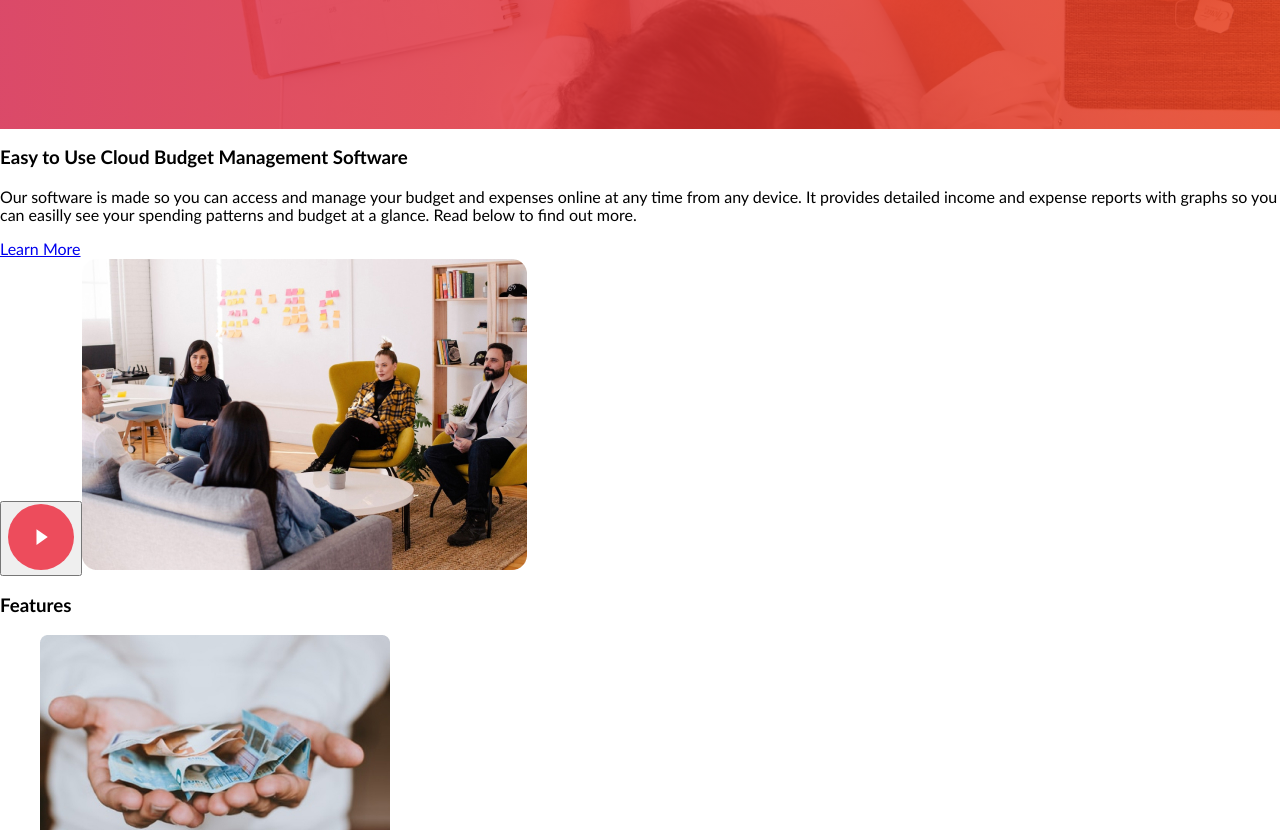
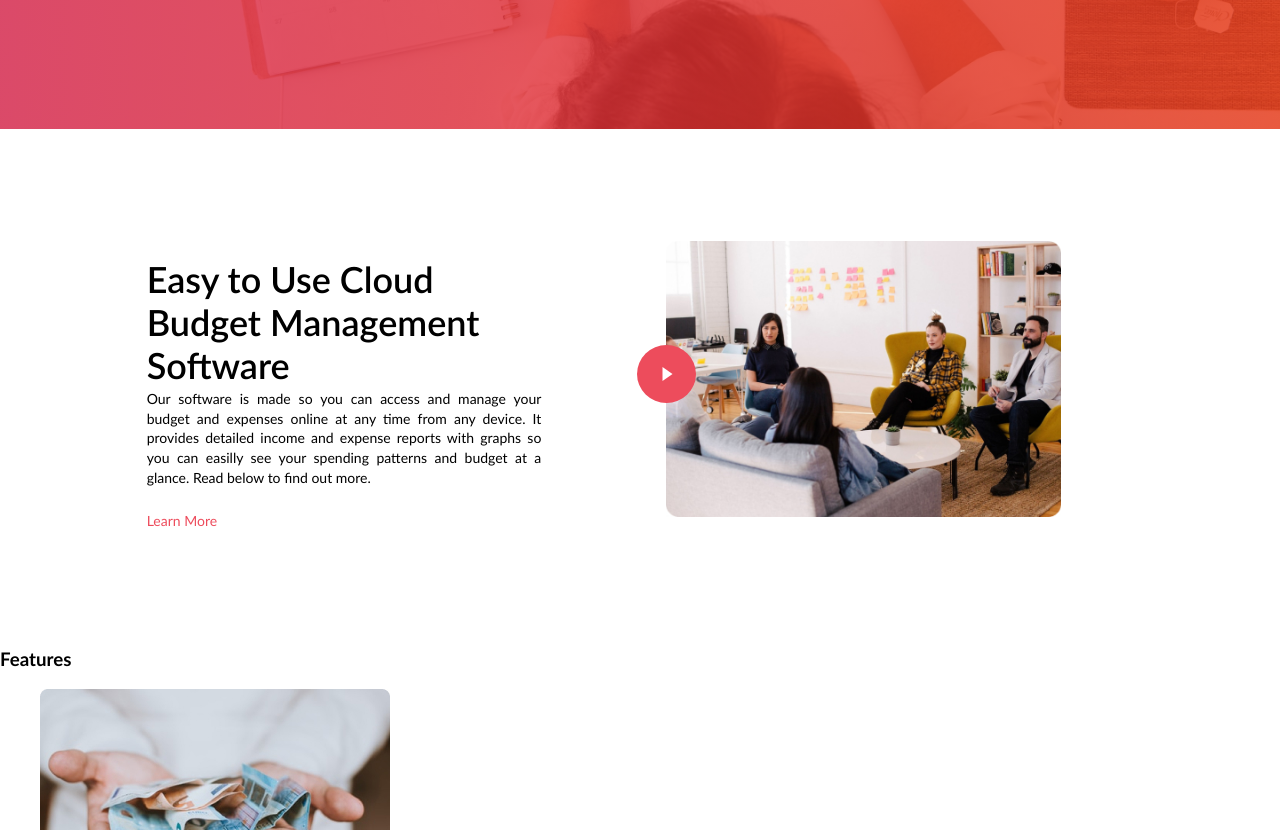
Before and after one commit to nklazuta/cloud-budget-landing-freebie, a React (Create React App) app: page / in a window 1280 px wide. Shown: the part 580-1410 px from the top of the page. Built offline with nearby package versions, Linux system fonts and the light colour scheme.

Commit message:
feat: Добавить стили компоненту VideoSection

```diff
--- a/src/components/VideoSection/VideoSection.js
+++ b/src/components/VideoSection/VideoSection.js
@@ -1,12 +1,12 @@
 import React from "react";
 import play from "../../images/play-button.svg";
-import video from "../../images/video.jpg";
+import "./VideoSection.scss";
 
 function VideoSection() {
   return (
     <section className="video">
       <div className="video__text-block">
-        <h3 className="video__title">
+        <h3 className="video__heading">
           Easy to Use Cloud Budget Management Software
         </h3>
         <p className="video__text">
@@ -32,11 +32,6 @@ function VideoSection() {
             alt="Video playback button"
           />
         </button>
-        <img
-          className="video__video-image"
-          src={video}
-          alt="This must be a video"
-        />
       </div>
     </section>
   );
--- a/src/components/VideoSection/VideoSection.scss
+++ b/src/components/VideoSection/VideoSection.scss
@@ -0,0 +1,69 @@
+@import "../../sass/helpers/variables";
+@import "../../sass/helpers/placeholders";
+
+.video {
+  width: 100%;
+  box-sizing: border-box;
+  display: flex;
+  justify-content: flex-start;
+  padding: 6.6% 11.46%;
+
+  .video__text-block {
+    width: 40%;
+    max-width: 445px;
+    padding: 45px 125px 15px 0;
+
+    .video__heading {
+      @extend %font-semibold;
+      height: 107px;
+      font-size: 36px;
+      line-height: 1.19;
+      margin: 0;
+    }
+
+    .video__text {
+      @extend %font-regular;
+      font-size: 14px;
+      line-height: 1.4;
+      text-align: justify;
+      margin: 0;
+      padding: 24px 0;
+    }
+
+    .video__link {
+      @extend %font-regular;
+      @extend %button-animation;
+      font-size: 14px;
+      line-height: 1.4;
+      text-decoration: none;
+      color: $text-red;
+    }
+  }
+
+  .video__video-block {
+    width: 40%;
+    max-width: 445px;
+    position: relative;
+    background-image: url("../../images/video.jpg");
+    background-size: contain;
+    background-position: center;
+    background-repeat: no-repeat;
+    border-radius: 15px;
+
+    .video__play-button {
+      @extend %button-animation;
+      width: 14.83%;
+      padding: 0;
+      border: none;
+      background: $transparent;
+      position: absolute;
+      top: 39.55%;
+      left: -7.42%;
+
+      .video__play-icon {
+        width: 100%;
+        height: 100%;
+      }
+    }
+  }
+}
```
